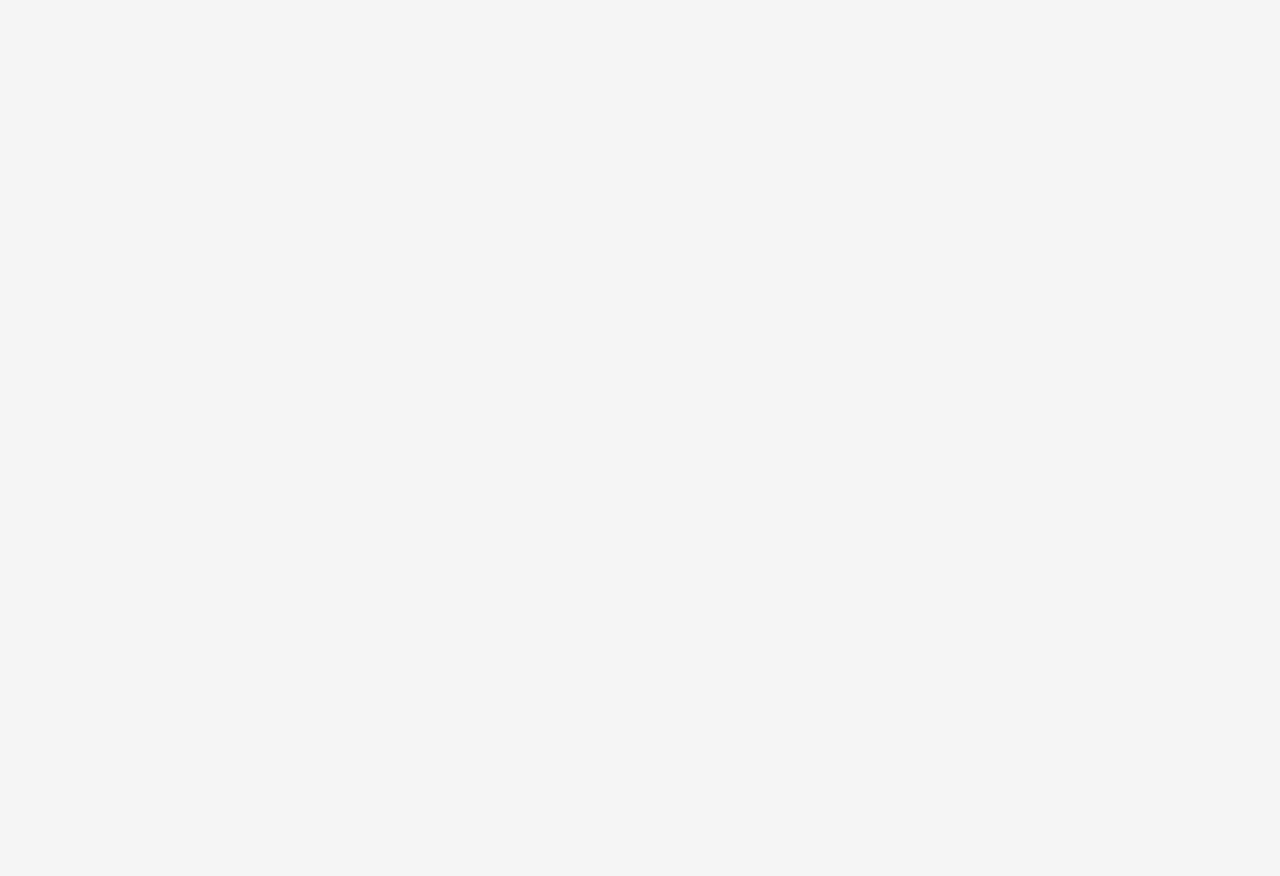
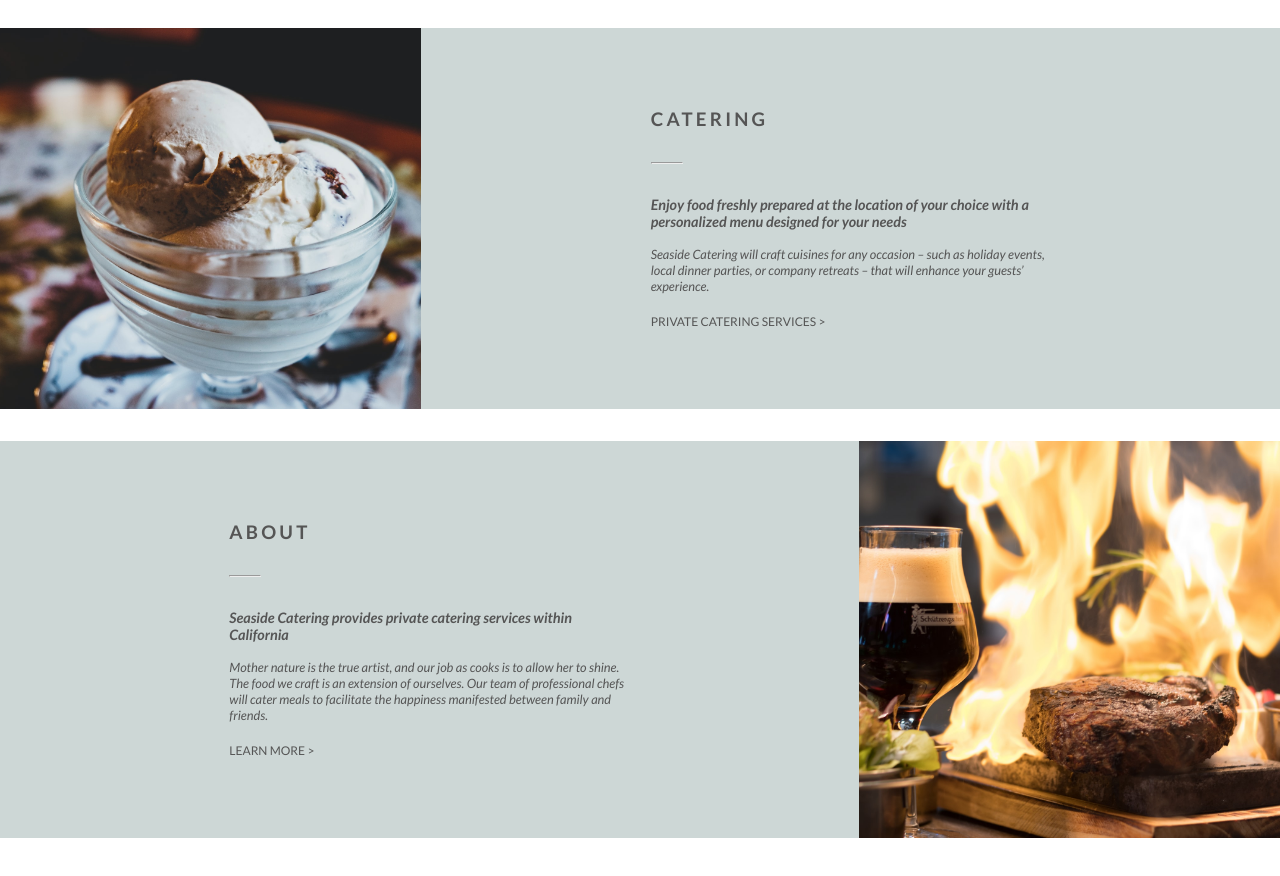
Before and after one commit to j-a-black/seaside-catering-cra, a React (Create React App) app: page / in a window 1280 px wide. Shown: the part 602-1478 px from the top of the page. Before the commit the page ends 800 px from the top, so only its background shows below. Built offline with nearby package versions, Linux system fonts and the light colour scheme; a web font is replaced by a local one.

Commit message:
added cards with images and business descriptions

```diff
--- a/public/index.html
+++ b/public/index.html
@@ -24,7 +24,7 @@
       work correctly both with client-side routing and a non-root public URL.
       Learn how to configure a non-root public URL by running `npm run build`.
     -->
-    <title>React App</title>
+    <title>Oceanside Catering</title>
   </head>
   <body>
     <noscript>You need to enable JavaScript to run this app.</noscript>
--- /dev/null
+++ b/src/components/card-primary/Card.jsx
@@ -0,0 +1,29 @@
+import React from "react";
+import { Link } from "react-router-dom";
+
+// import IceCream from "../../images/ice-cream.png";
+
+import "./card.scss";
+
+const Card = ({ homeCardData }) => {
+  return (
+    <div className="card">
+      <div className="card__figure">
+        <img src={homeCardData.imgSrc} alt="ice cream" />
+      </div>
+      <div className="card__body">
+        <div className="card__aside">
+          <h3 className="card__title">{homeCardData.title}</h3>
+          <hr className="small-break-line" />
+          <p className="card__para-bold">{homeCardData.paraBold}</p>
+          <p className="card__para-normal">{homeCardData.paraNormal}</p>
+          <Link to={homeCardData.linkSrc} className="card__link">
+            {homeCardData.linkText}
+          </Link>
+        </div>
+      </div>
+    </div>
+  );
+};
+
+export default Card;
--- /dev/null
+++ b/src/components/card-primary/CardList.jsx
@@ -0,0 +1,15 @@
+import React from "react";
+import Card from "./Card";
+import { homeCardData } from "./homeCardData";
+
+import "./card-list.scss";
+
+const CardList = () => {
+  const renderCards = homeCardData.map((homeCardData, index) => {
+    return <Card key={index} homeCardData={homeCardData} />;
+  });
+
+  return <>{renderCards}</>;
+};
+
+export default CardList;
--- /dev/null
+++ b/src/components/card-primary/card.scss
@@ -0,0 +1,83 @@
+.card {
+  background-color: #cdd7d6;
+  margin: 0 auto;
+  width: 100%;
+  height: auto;
+  display: flex;
+  flex-direction: column;
+  flex-wrap: wrap;
+  margin-bottom: 2rem;
+
+  .card__figure {
+    display: grid;
+    place-items: center;
+    flex: 1 1;
+
+    img {
+      width: 100%;
+      height: 100%;
+      object-fit: cover;
+    }
+  }
+
+  .card__body {
+    display: grid;
+    place-items: center;
+    flex: 2 1;
+    padding: 5rem 0.5rem;
+
+    .card__aside {
+      width: 100%;
+      max-width: 400px;
+
+      .card__title {
+        text-transform: uppercase;
+        letter-spacing: 0.2rem;
+      }
+
+      .small-break-line {
+        margin: 2rem 0;
+        width: 2rem;
+      }
+
+      .card__para-bold {
+        font-weight: bold;
+        font-style: italic;
+        font-size: 0.9rem;
+        margin-bottom: 1rem;
+      }
+
+      .card__para-normal {
+        font-style: italic;
+        font-size: 0.8rem;
+        margin-bottom: 1rem;
+      }
+
+      .card__link {
+        text-transform: uppercase;
+        font-size: 0.75rem;
+        cursor: pointer;
+      }
+    }
+  }
+}
+
+.no-margin-btm {
+  margin-bottom: 0;
+}
+
+.bkg-color-tertiary {
+  background-color: #e3e0d6;
+}
+
+@media screen and (min-width: 1020px) {
+  .card {
+    flex-direction: row;
+  }
+
+  .card:nth-of-type(even) {
+    .card__body {
+      order: -1;
+    }
+  }
+}
--- /dev/null
+++ b/src/components/card-primary/homeCardData.js
@@ -0,0 +1,25 @@
+import IceCream from "../../images/ice-cream.png";
+import Steak from "../../images/steak.png";
+
+export const homeCardData = [
+  {
+    imgSrc: IceCream,
+    title: "catering",
+    paraBold:
+      "Enjoy food freshly prepared at the location of your choice with a personalized menu designed for your needs",
+    paraNormal:
+      "Seaside Catering will craft cuisines for any occasion – such as holiday events, local dinner parties, or company retreats – that will enhance your guests’ experience.",
+    linkText: "private catering services >",
+    linkSrc: "/catering",
+  },
+  {
+    imgSrc: Steak,
+    title: "about",
+    paraBold:
+      "Seaside Catering provides private catering services within California",
+    paraNormal:
+      "Mother nature is the true artist, and our job as cooks is to allow her to shine. The food we craft is an extension of ourselves. Our team of professional chefs will cater meals to facilitate the happiness manifested between family and friends.",
+    linkText: "learn more >",
+    linkSrc: "/about",
+  },
+];
--- a/src/components/hero/Hero.jsx
+++ b/src/components/hero/Hero.jsx
@@ -6,17 +6,17 @@ import "./hero.scss";
 
 const Hero = () => {
   return (
-    <section className="hero-container">
+    <div className="hero-container">
       <div className="hero__image">
         <div className="hero__text-box">
           <span className="hero__title">{HeroData[0].title}</span>
           <span className="hero__sub-title">{HeroData[0].subTitle1}</span>
-          <Link to={"/menu"} className="hero__menu-link">
+          <Link to="/menu" className="hero__menu-link">
             {HeroData[0].linkText}
           </Link>
         </div>
       </div>
-    </section>
+    </div>
   );
 };
 
--- a/src/main/app.scss
+++ b/src/main/app.scss
@@ -13,9 +13,13 @@ body {
   width: 100%;
   height: 100%;
   min-height: 100vh;
-  background: whitesmoke;
+  background: white;
   font-family: $font-primary;
   color: #555;
+}
+
+section {
+  padding: 30px 0;
 }
 
 a {
--- a/src/pages/Home.jsx
+++ b/src/pages/Home.jsx
@@ -1,4 +1,5 @@
 import React from "react";
+import CardList from "../components/card-primary/CardList";
 
 import Hero from "../components/hero/Hero";
 
@@ -6,6 +7,9 @@ const Home = () => {
   return (
     <>
       <Hero />
+      <section>
+        <CardList />
+      </section>
     </>
   );
 };
```
Also changed, not shown: src/components/card-primary/card-list.scss (added).
